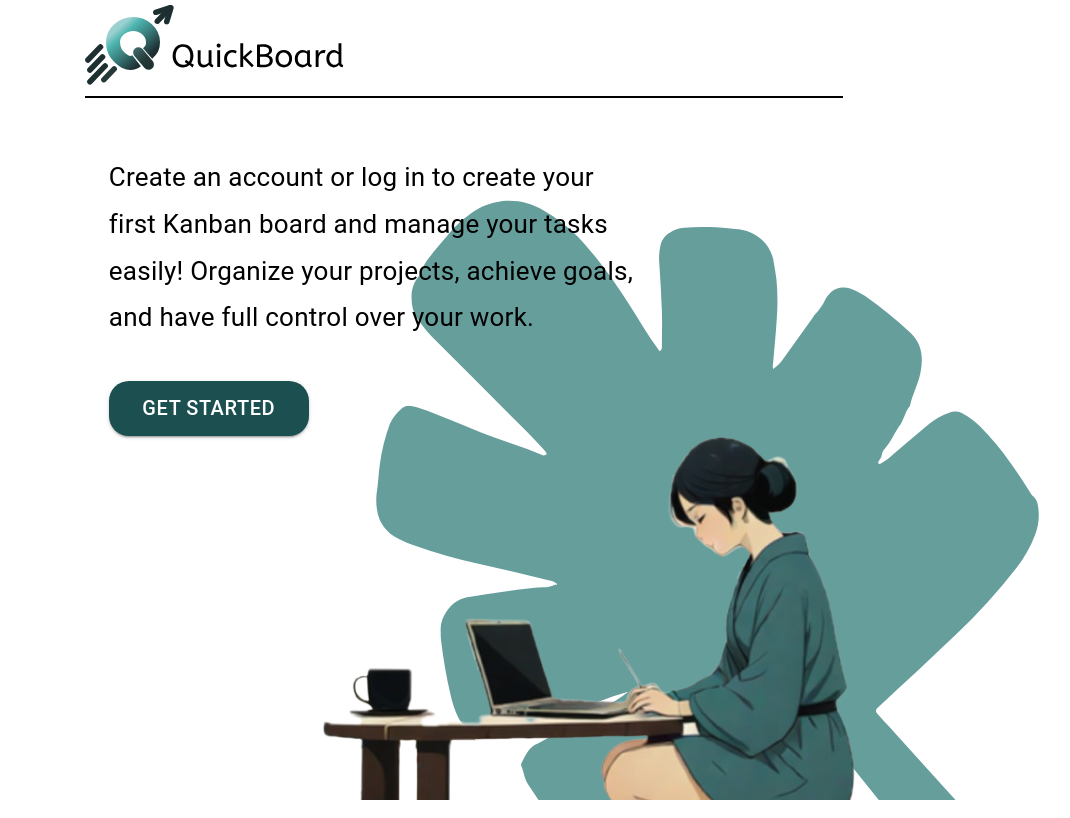
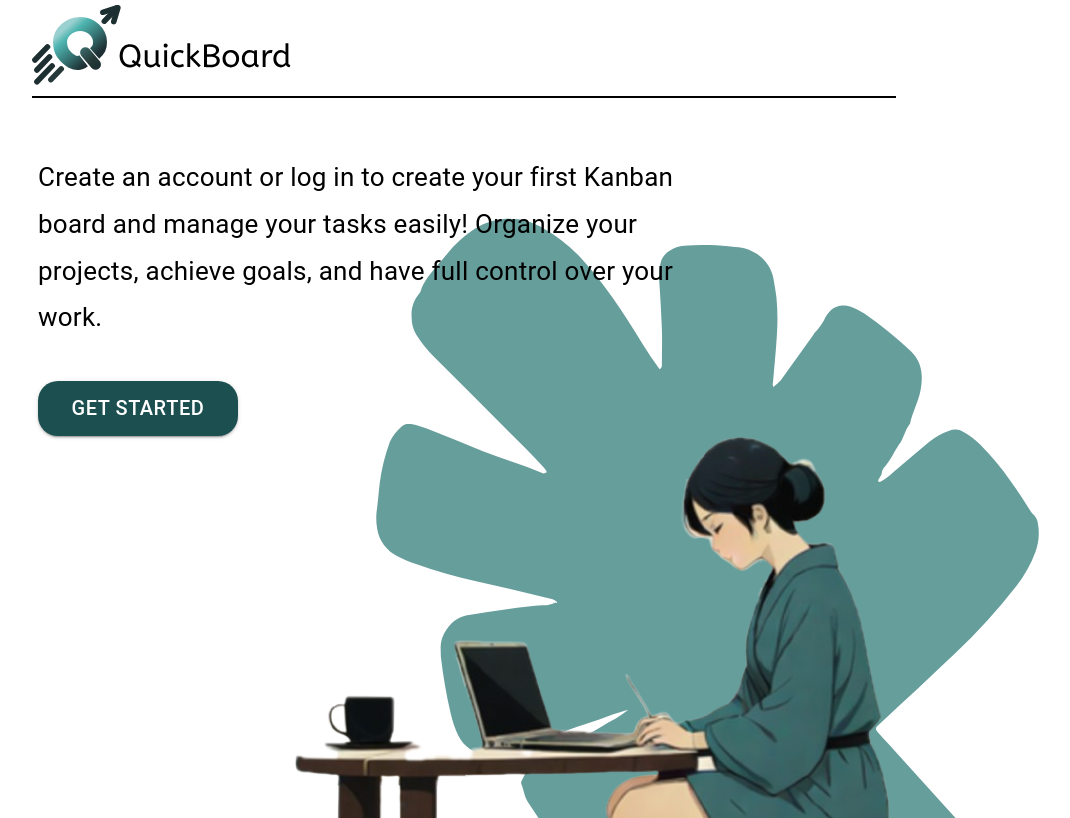
Before and after one commit to h3770k1k1/kanban-app, a React (Create React App) app: page / in a window 1280 px wide. Shown: the whole page, without its empty margins (176-1246 px from the left). Built offline with nearby package versions, Linux system fonts and the light colour scheme.

Commit message:
move header to app.js outside components

```diff
--- a/src/App.js
+++ b/src/App.js
@@ -12,6 +12,7 @@ function App() {
     <Router>
       {/* Wrapping the entire app in DndProvider to provide drag-and-drop context */}
       <DndProvider backend={HTML5Backend}>
+        <Header />
         <Routes>
           <Route path="/" element={<Home />} />
           <Route path="/users-boards" element={<UsersBoards />} />
--- a/src/components/Board.js
+++ b/src/components/Board.js
@@ -1,13 +1,11 @@
 import React, { useState } from 'react';
 import { Container, Grid } from '@mui/material';
 import TaskColumn from './TaskColumn';
-import Header from './Header';
 import theme from '../styles/theme';
 
 const Board = () => {
   const [tasks, setTasks] = useState({
     backlog: [
-
     ],
     todo: [],
     inProgress: [],
@@ -54,6 +52,7 @@ const Board = () => {
         }
       };
 
+
   return (
     <Container
       sx={{
@@ -63,7 +62,6 @@ const Board = () => {
         padding: '20px',
       }}
     >
-      <Header />
       <Grid container spacing={3} sx={{ marginTop: '20px' }}>
         <Grid item xs={3}>
           <TaskColumn
--- a/src/components/Header.js
+++ b/src/components/Header.js
@@ -1,13 +1,15 @@
 import React from 'react';
-import { Box, Typography } from '@mui/material';
+import {Container, Box, Typography } from '@mui/material';
 import logo from './logo.svg'
 
 const Header = () => {
   return (
+<Container sx={{display:'flex', justifyContent:'center'}}>
     <Box
       sx={{
         top: 0,
-        height: '12%',
+        height: '12vh',
+        width:'75%',
         display: 'flex',
         justifyContent: 'flexStart',
         alignItems: 'center',
@@ -16,7 +18,7 @@ const Header = () => {
       }}
     >
      <Typography> <img src={logo} alt="Logo" /></Typography>
-    </Box>
+    </Box></Container>
   );
 };
 
--- a/src/components/Home.js
+++ b/src/components/Home.js
@@ -1,9 +1,9 @@
 import React from 'react';
 import { Container, Typography, Box, Button } from '@mui/material';
-import Header from './Header';
 import homePicture from './homePicture.png';
 import leaf from './leaf.svg';
 import { useNavigate } from 'react-router-dom';
+
 const Home = () => {
   const navigate = useNavigate();
 
@@ -14,7 +14,7 @@ const Home = () => {
   return (
     <Container
       sx={{
-        height: '100vh',
+        height: '90vh',
         overflow: 'hidden',
         padding: 0,
         position: 'relative',
@@ -25,7 +25,7 @@ const Home = () => {
         alt="Leaf"
         style={{
           position: 'absolute',
-          top: '25vh',
+          top: '15vh',
           left: '40vw',
           objectFit: 'cover',
           zIndex: -1,
@@ -33,12 +33,11 @@ const Home = () => {
       />
       <Container
         sx={{
-          width: '70%',
+          width: '90%',
           height: '100%',
           position: 'relative',
         }}
       >
-        <Header />
         <Container
           maxWidth="md"
           sx={{
@@ -86,7 +85,7 @@ const Home = () => {
           </Box>
           <Box
             sx={{
-              width: '75%',
+              width: '70%',
               color: '#fff',
               marginLeft: '30%',
               display: 'flex',
--- a/src/components/UsersBoards.js
+++ b/src/components/UsersBoards.js
@@ -1,5 +1,4 @@
 import React from 'react';
-import Header from './Header';
 import { Container, Box, Button } from '@mui/material';
 import { useNavigate } from 'react-router-dom';
 
@@ -13,12 +12,11 @@ const UsersBoards = () => {
   return (
     <Container
       sx={{
-        width: '70%',
+        width: '80%',
         height: '100%',
         position: 'relative',
       }}
     >
-      <Header />
       <Box
         sx={{
           flex: 1,
```
